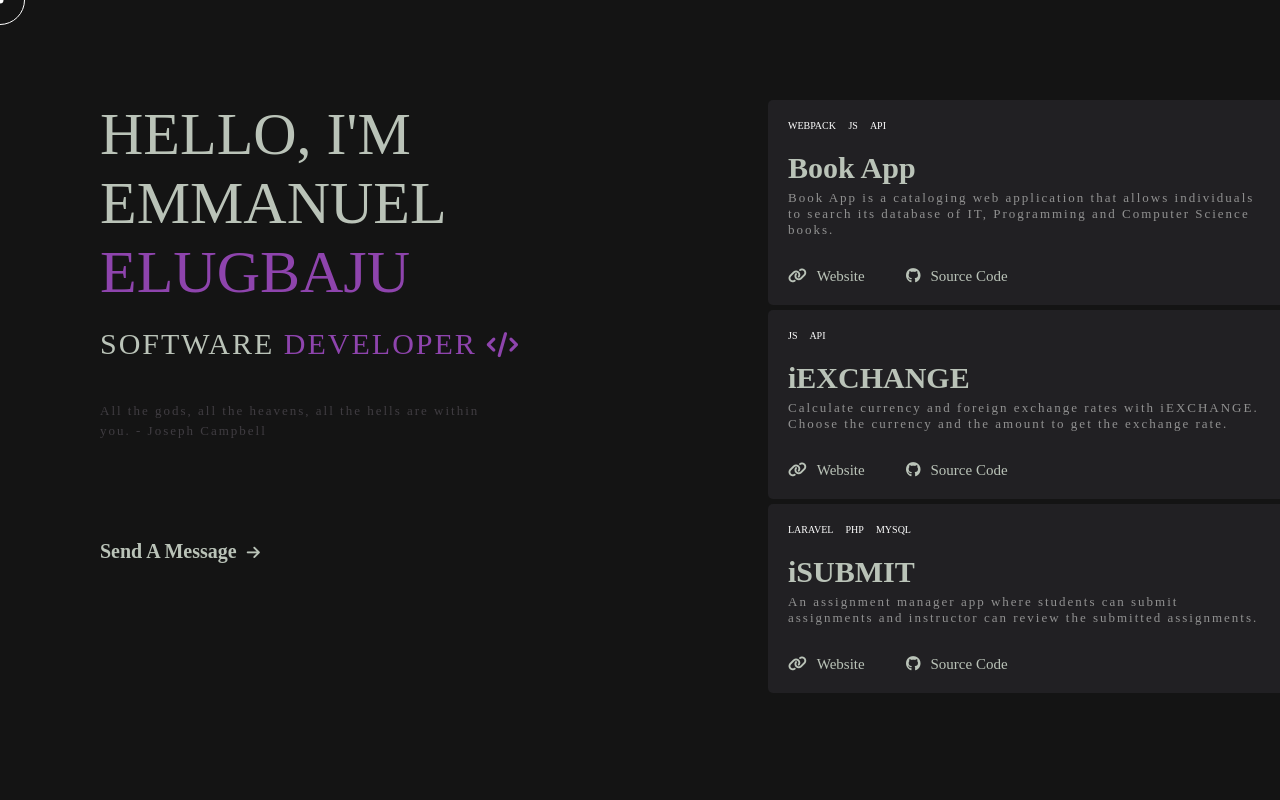
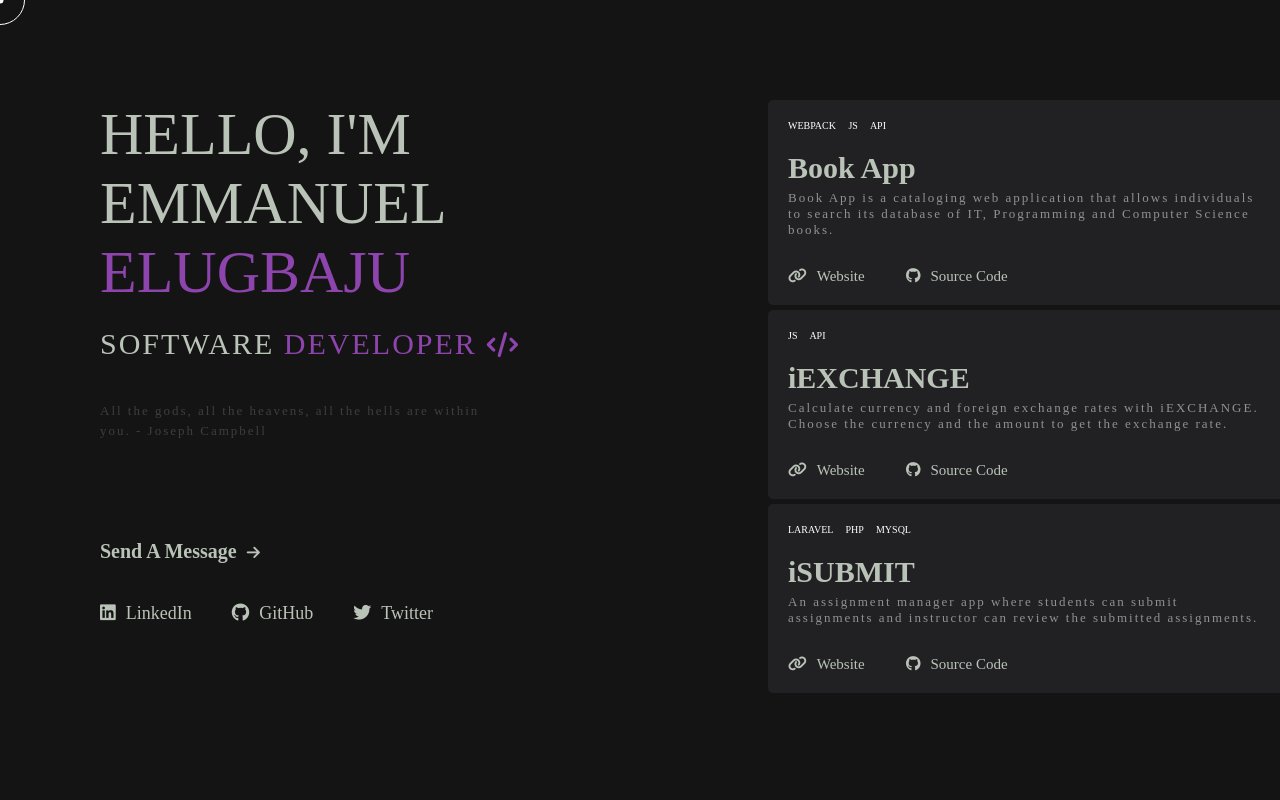
Before and after one commit to elughsmanuel/elughs-manuel-app, a React (Create React App) app: page / in a window 1280 px wide. Shown: the top 800 px of the page. Built offline with nearby package versions, Linux system fonts and the light colour scheme; a web font is replaced by a local one.

Commit message:
Header social links

```diff
--- a/src/Header/Header.js
+++ b/src/Header/Header.js
@@ -16,6 +16,11 @@ const Header = (props) => {
                         <div className={classes['header-link']}>
                             <a href="mailto:elugbajuemmanueltobi@gmail.com">Send a message<i className="fa-solid fa-arrow-right"></i></a>
                         </div>
+                        <div className={classes['header-social-links']}>
+                            <a href='https://www.linkedin.com/in/emmanuel-elugbaju'><i className="fa-brands fa-linkedin"></i>LinkedIn</a>
+                            <a href='https://github.com/elughsmanuel'><i className="fa-brands fa-github"></i>GitHub</a>
+                            <a href='https://twitter.com/elughsm'><i className="fa-brands fa-twitter"></i>Twitter</a>
+                        </div>
                     </div>
                 </div>
                 <div className={classes['box-1-of-2']}>
--- a/src/Header/Header.module.css
+++ b/src/Header/Header.module.css
@@ -82,6 +82,26 @@
     margin-left: 1rem;
 }
 
+.header-social-links {
+    width: 100%;
+}
+
+.header-social-links a {
+    font-size: 1.8rem;
+    color: #BAC3B8;
+    text-decoration: none;
+    margin-right: 4rem;
+    transition: all 1s;
+}
+
+.header-social-links a:hover {
+    color: #8E44AD;
+}
+
+.header-social-links a i {
+    margin-right: 1rem;
+}
+
 
 
 @media only screen and (max-width: 1024px) {
@@ -111,6 +131,9 @@
         width: 100%;
         margin-bottom: 2rem;
     }
+    .header-social-links {
+        display: none;
+    }
 }
 
 @media only screen and (max-width: 468px) {
```
